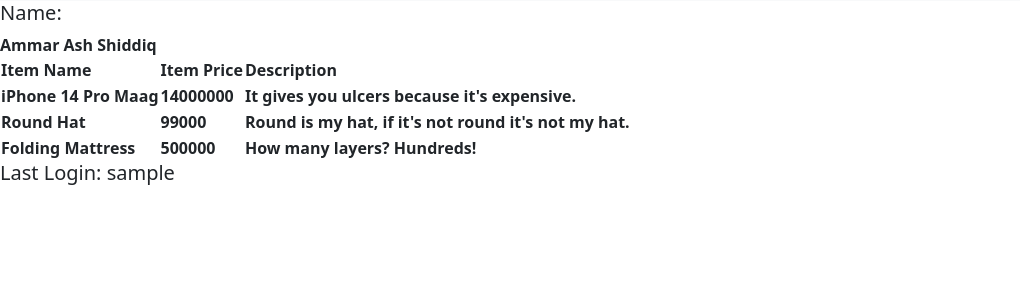
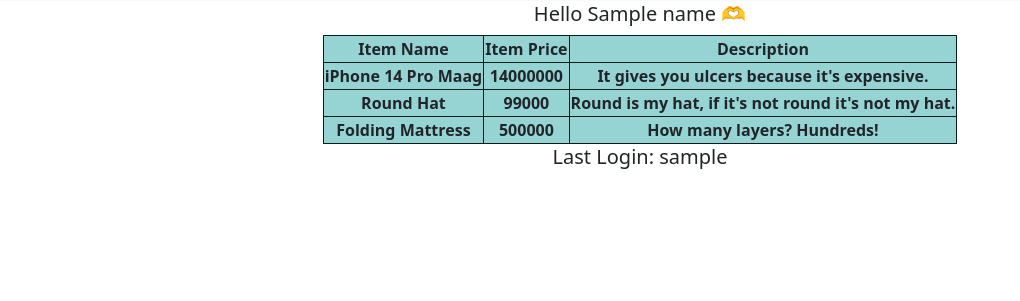
Before and after one commit to AmmarAS03/lab01-pbp, a Django app: template wishlist/templates/wishlist.html in a window 1280 px wide. Shown: the part 63-364 px from the top of the page, without its empty margins (0-1020 px from the left). Run offline with Django 4.2, Linux system fonts and the light colour scheme; data comes from the database, SQL or seed files in the repository; tables that the repository leaves empty hold one stand-in row (values such as "Sample post"); the template is opened without the code that fills it: values that come from a table or form of the project are taken from there, most other values are stand-ins (such as "Sample title", 1, 10 or a date in 2020); lists and menus that the app fills with data are empty.

Commit message:
Lab 4 Done Updated

```diff
--- a/wishlist/templates/wishlist.html
+++ b/wishlist/templates/wishlist.html
@@ -9,7 +9,6 @@
         </ul>
       </li>
     <div class="container-fluid">
-
       <div class="collapse navbar-collapse" id="navbarSupportedContent">
         <ul class="navbar-nav me-auto mb-2 mb-lg-0">
           <li class="nav-item">
@@ -20,8 +19,21 @@
     </div>
   </nav>
 
-<h5>Name:  </h5>
-<b>Ammar Ash Shiddiq</b>
+<h5>Hello  {{name}} 🫶 </h5>
+
+<style>
+table, th, td,h5 {
+  border: 1px solid white;
+  border-collapse: collapse;
+  text-align: center;
+  margin-left: auto;
+    margin-right: auto;
+}
+th, td {
+  background-color: #96D4D4;
+  border-color: #021d1d;
+}
+</style>
 
 <table>
     <tr>
```
